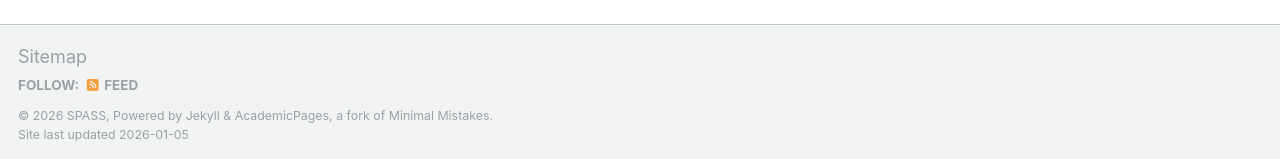
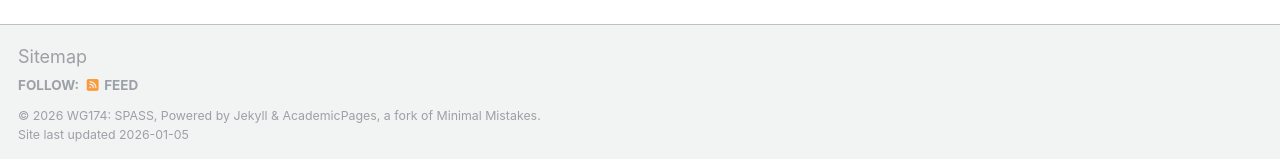
Before and after one commit to SCOR-SPASS/scor-spass.github.io, a Jekyll site: the page built from _pages/about.md, in a window 1280 px wide and 1110 px high. Shown: the part 948-1107 px from the top of the window. Built offline with Jekyll 4.4.1, drawn with Linux system fonts in a browser that asks for light colours.

Commit message:
Update _config.yml

```diff
--- a/_config.yml
+++ b/_config.yml
@@ -11,7 +11,7 @@ locale                   : "en-US"
 site_theme               : "default"
 title                    : "SCOR-SPASS"
 title_separator          : "-"
-name                     : &name "SPASS"
+name                     : &name "WG174: SPASS"
 description              : &description "personal description"
 url                      : https://scor-spass.github.io # the base hostname & protocol for your site e.g. "https://[your GitHub username].github.io"
 baseurl                  : "" # the subpath of your site, e.g. "/blog"
```
